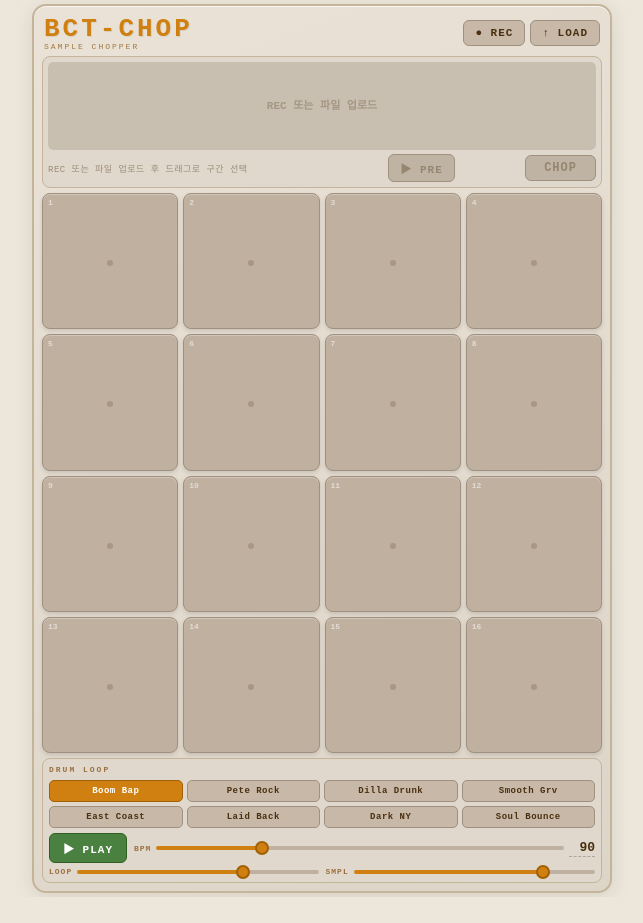
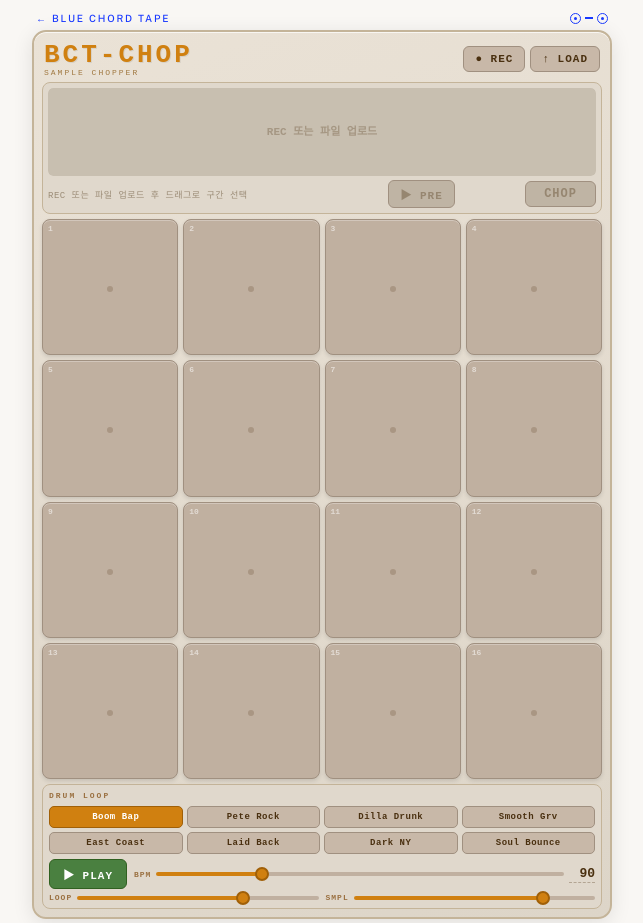
Before and after one commit to Bluechordtape/bct-chop, a plain HTML site: page index.html in a window 1280 px wide. Shown: the whole page, without its empty margins (318-961 px from the left). Before the commit the page ends 897 px from the top, so only its background shows below. Drawn offline with nearby package versions, Linux system fonts and the light colour scheme.

Commit message:
Apply BCT design system: warm white bg, cobalt nav header, Public Sans
- Background changed to #F9F7F4 (BCT warm white)
- Added BCT nav header with ← BLUE CHORD TAPE back link
- Added tape reel logo (⊙-⊙) in cobalt blue #1a3aff
- Public Sans font imported for nav header
- Desktop nav aligns with machine max-width (580px)

Co-Authored-By: Claude Sonnet 4.6 <noreply@anthropic.com>

```diff
--- a/index.html
+++ b/index.html
@@ -6,15 +6,16 @@
 <meta name="mobile-web-app-capable" content="yes">
 <meta name="apple-mobile-web-app-capable" content="yes">
 <meta name="apple-mobile-web-app-status-bar-style" content="black-translucent">
-<meta name="theme-color" content="#ede7db">
+<meta name="theme-color" content="#F9F7F4">
 <link rel="manifest" href="manifest.json">
 <link rel="apple-touch-icon" href="icon.svg">
+<link href="https://fonts.googleapis.com/css2?family=Public+Sans:wght@400;500&display=swap" rel="stylesheet">
 <title>BCT-CHOP</title>
 <style>
 *, *::before, *::after { box-sizing: border-box; margin: 0; padding: 0; }
 
 :root {
-  --bg: #ede7db;
+  --bg: #F9F7F4;
   --machine: #ddd5c8;
   --border: #c4b499;
   --text: #2a1a08;
@@ -41,6 +42,41 @@ body {
   user-select: none;
   overflow-y: auto;
 }
+
+/* ── BCT Navigation Header ── */
+.bct-nav {
+  display: flex;
+  align-items: center;
+  justify-content: space-between;
+  padding: 8px 4px 6px;
+  flex-shrink: 0;
+  width: 100%;
+  max-width: 580px;
+}
+.bct-back {
+  font-family: 'Public Sans', sans-serif;
+  font-size: 10px;
+  font-weight: 500;
+  letter-spacing: 0.18em;
+  text-transform: uppercase;
+  color: #1a3aff;
+  text-decoration: none;
+  -webkit-tap-highlight-color: transparent;
+}
+.bct-reel-logo { display: flex; align-items: center; gap: 4px; }
+.bct-reel-c {
+  width: 11px; height: 11px;
+  border: 1.5px solid #1a3aff;
+  border-radius: 50%;
+  display: flex; align-items: center; justify-content: center;
+}
+.bct-reel-c::after {
+  content: '';
+  width: 3px; height: 3px;
+  background: #1a3aff;
+  border-radius: 50%;
+}
+.bct-reel-bar { width: 8px; height: 1.5px; background: #1a3aff; }
 
 .machine {
   background: linear-gradient(160deg, #eae2d6 0%, #ddd5c8 100%);
@@ -480,6 +516,14 @@ input[type=range]::-webkit-slider-thumb {
 </style>
 </head>
 <body>
+<header class="bct-nav">
+  <a class="bct-back" href="https://bluechordtape-hub.vercel.app">← BLUE CHORD TAPE</a>
+  <div class="bct-reel-logo">
+    <div class="bct-reel-c"></div>
+    <div class="bct-reel-bar"></div>
+    <div class="bct-reel-c"></div>
+  </div>
+</header>
 <div class="machine">
 
   <!-- Header -->
```
